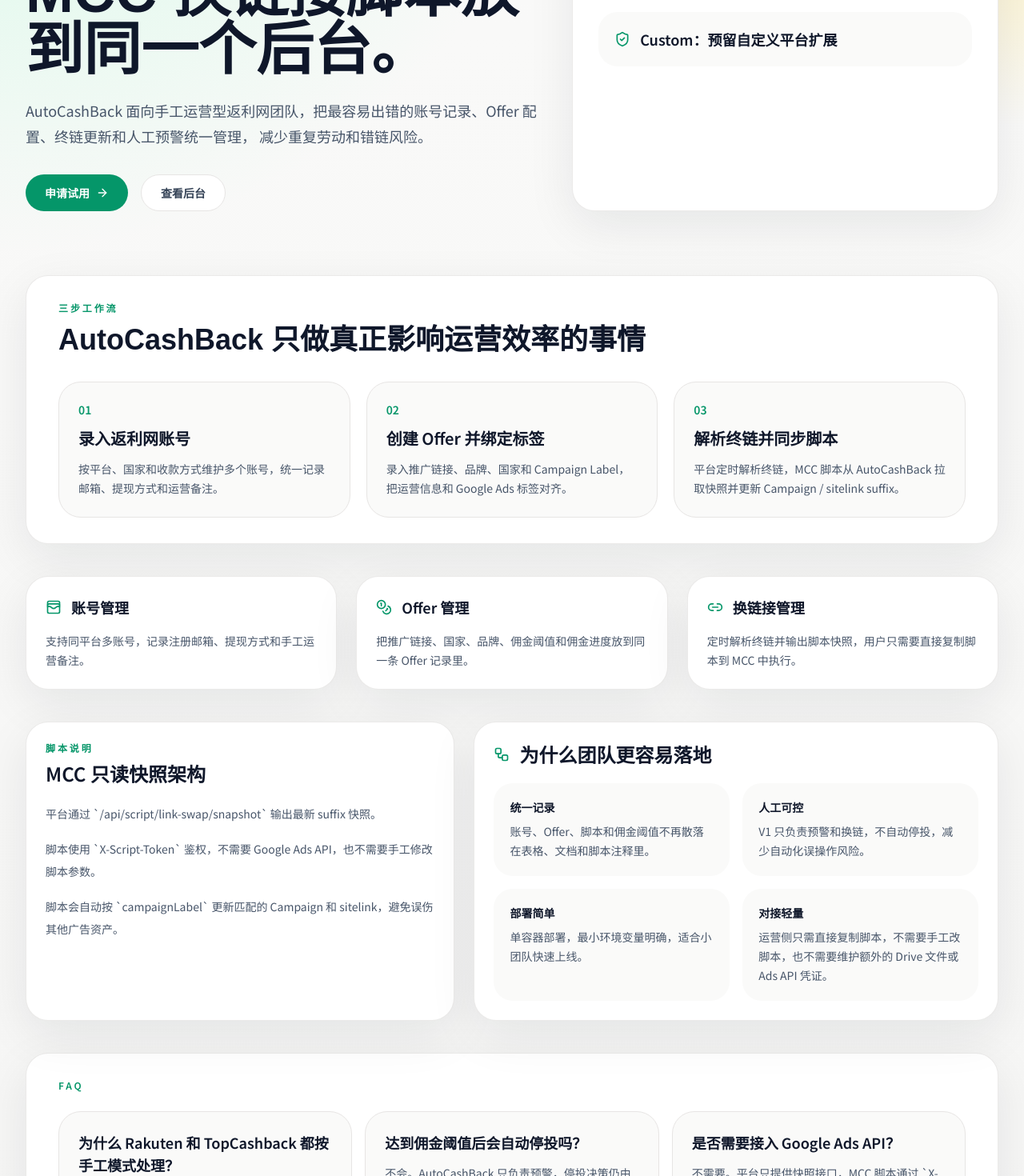
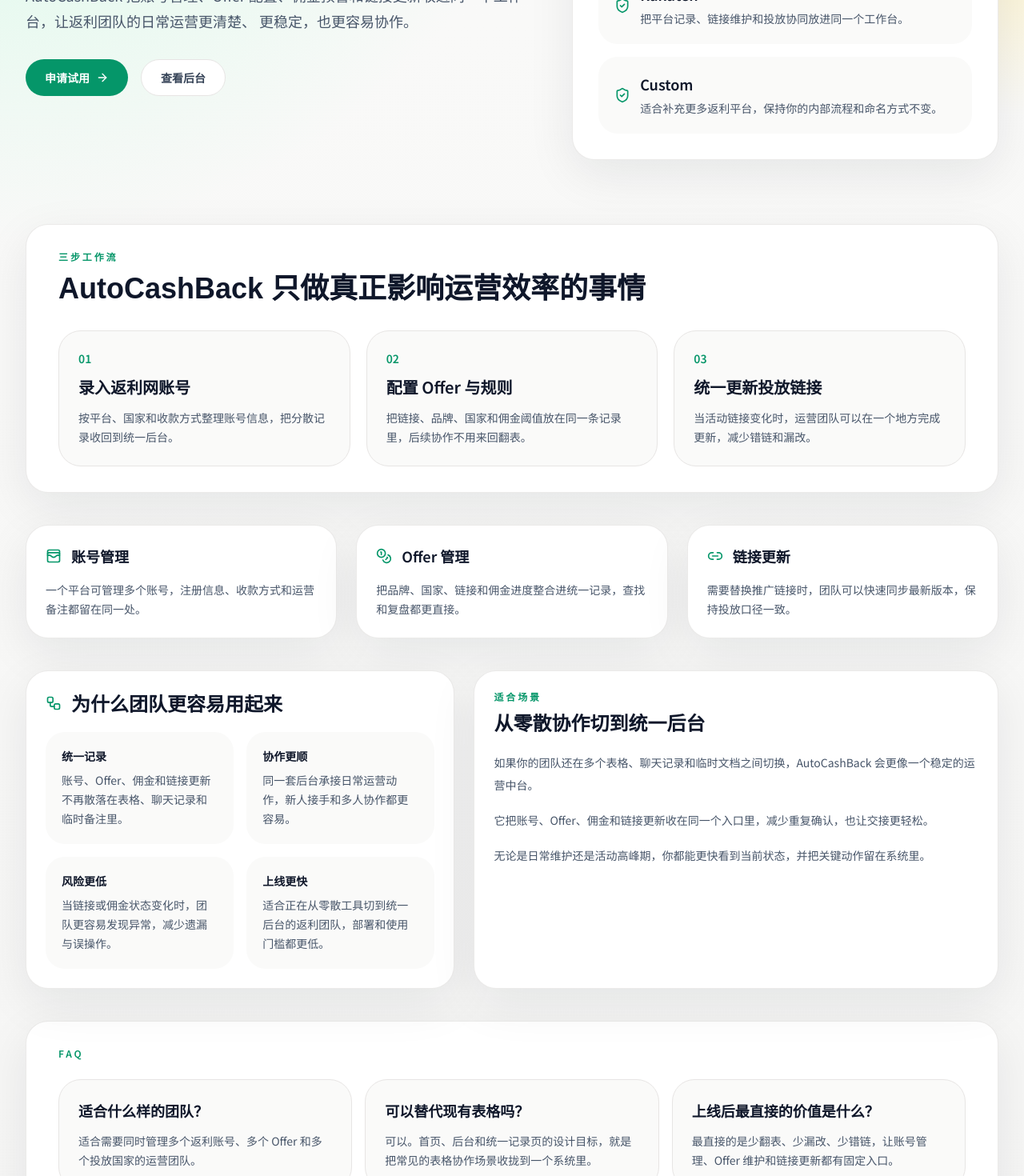
Before and after one commit to xxrenzhe/autocashback, a Next.js app in the folder apps/web/: page / in a window 1280 px wide. Shown: the part 420-1890 px from the top of the page at 80% size. Built offline with nearby package versions, Linux system fonts and the light colour scheme; no server answers.

Commit message:
Refine homepage landing copy

```diff
--- a/apps/web/app/page.tsx
+++ b/apps/web/app/page.tsx
@@ -4,15 +4,15 @@
 const workflowSteps = [
   {
     title: "录入返利网账号",
-    text: "按平台、国家和收款方式维护多个账号，统一记录邮箱、提现方式和运营备注。"
+    text: "按平台、国家和收款方式整理账号信息，把分散记录收回到统一后台。"
   },
   {
-    title: "创建 Offer 并绑定标签",
-    text: "录入推广链接、品牌、国家和 Campaign Label，把运营信息和 Google Ads 标签对齐。"
+    title: "配置 Offer 与规则",
+    text: "把链接、品牌、国家和佣金阈值放在同一条记录里，后续协作不用来回翻表。"
   },
   {
-    title: "解析终链并同步脚本",
-    text: "平台定时解析终链，MCC 脚本从 AutoCashBack 拉取快照并更新 Campaign / sitelink suffix。"
+    title: "统一更新投放链接",
+    text: "当活动链接变化时，运营团队可以在一个地方完成更新，减少错链和漏改。"
   }
 ];
 
@@ -20,32 +20,66 @@
   {
     icon: WalletCards,
     title: "账号管理",
-    text: "支持同平台多账号，记录注册邮箱、提现方式和手工运营备注。"
+    text: "一个平台可管理多个账号，注册信息、收款方式和运营备注都留在同一处。"
   },
   {
     icon: Coins,
     title: "Offer 管理",
-    text: "把推广链接、国家、品牌、佣金阈值和佣金进度放到同一条 Offer 记录里。"
+    text: "把品牌、国家、链接和佣金进度整合进统一记录，查找和复盘都更直接。"
   },
   {
     icon: Link2,
-    title: "换链接管理",
-    text: "定时解析终链并输出脚本快照，用户只需要直接复制脚本到 MCC 中执行。"
+    title: "链接更新",
+    text: "需要替换推广链接时，团队可以快速同步最新版本，保持投放口径一致。"
+  }
+];
+
+const platformCards = [
+  {
+    title: "TopCashback",
+    text: "统一管理账号、Offer 与佣金进度，让日常运营更清晰。"
+  },
+  {
+    title: "Rakuten",
+    text: "把平台记录、链接维护和投放协同放进同一个工作台。"
+  },
+  {
+    title: "Custom",
+    text: "适合补充更多返利平台，保持你的内部流程和命名方式不变。"
+  }
+];
+
+const valueCards = [
+  {
+    title: "统一记录",
+    text: "账号、Offer、佣金和链接更新不再散落在表格、聊天记录和临时备注里。"
+  },
+  {
+    title: "协作更顺",
+    text: "同一套后台承接日常运营动作，新人接手和多人协作都更容易。"
+  },
+  {
+    title: "风险更低",
+    text: "当链接或佣金状态变化时，团队更容易发现异常，减少遗漏与误操作。"
+  },
+  {
+    title: "上线更快",
+    text: "适合正在从零散工具切到统一后台的返利团队，部署和使用门槛都更低。"
   }
 ];
 
 const faqItems = [
   {
-    question: "为什么 Rakuten 和 TopCashback 都按手工模式处理？",
-    answer: "V1 不依赖公开 API，统一按手工录入和人工运营流程设计，避免接入不稳定导致系统不可用。"
+    question: "适合什么样的团队？",
+    answer: "适合需要同时管理多个返利账号、多个 Offer 和多个投放国家的运营团队。"
   },
   {
-    question: "达到佣金阈值后会自动停投吗？",
-    answer: "不会。AutoCashBack 只负责预警，停投决策仍由运营手工确认，避免误伤投放。"
+    question: "可以替代现有表格吗？",
+    answer: "可以。首页、后台和统一记录页的设计目标，就是把常见的表格协作场景收拢到一个系统里。"
   },
   {
-    question: "是否需要接入 Google Ads API？",
-    answer: "不需要。平台只提供快照接口，MCC 脚本通过 `X-Script-Token` 鉴权读取数据并执行更新。"
+    question: "上线后最直接的价值是什么？",
+    answer: "最直接的是少翻表、少漏改、少错链，让账号管理、Offer 维护和链接更新都有固定入口。"
   }
 ];
 
@@ -75,11 +109,11 @@
           <div>
             <p className="eyebrow">Editorial Cashback Ops</p>
             <h2 className="mt-5 max-w-4xl font-display text-5xl font-semibold leading-tight text-slate-900 lg:text-7xl">
-              把返利账号、Offer、佣金预警和 MCC 换链接脚本放到同一个后台。
+              返利运营，一个后台就够了。
             </h2>
             <p className="mt-6 max-w-2xl text-lg leading-8 text-slate-600">
-              AutoCashBack 面向手工运营型返利网团队，把最容易出错的账号记录、Offer 配置、终链更新和人工预警统一管理，
-              减少重复劳动和错链风险。
+              AutoCashBack 把账号管理、Offer 配置、佣金预警和链接更新收进同一个工作台，让返利团队的日常运营更清楚、
+              更稳定，也更容易协作。
             </p>
 
             <div className="mt-8 flex flex-wrap gap-4">
@@ -100,17 +134,16 @@
           </div>
 
           <div className="surface-panel p-8">
-            <p className="eyebrow">平台边界</p>
+            <p className="eyebrow">适用平台</p>
             <div className="mt-6 grid gap-4">
-              {[
-                "TopCashback：手工模式，无公开 API",
-                "Rakuten：手工模式，无公开 API",
-                "Custom：预留自定义平台扩展"
-              ].map((item) => (
-                <div className="rounded-3xl bg-stone-50 p-5" key={item}>
+              {platformCards.map((item) => (
+                <div className="rounded-3xl bg-stone-50 p-5" key={item.title}>
                   <div className="flex items-center gap-3">
                     <ShieldCheck className="h-5 w-5 text-brand-emerald" />
-                    <h3 className="text-lg font-semibold text-slate-900">{item}</h3>
+                    <div>
+                      <h3 className="text-lg font-semibold text-slate-900">{item.title}</h3>
+                      <p className="mt-1 text-sm leading-6 text-slate-600">{item.text}</p>
+                    </div>
                   </div>
                 </div>
               ))}
@@ -153,37 +186,27 @@
 
         <section className="grid gap-6 pb-10 lg:grid-cols-[0.9fr,1.1fr]">
           <div className="surface-panel p-6">
-            <p className="eyebrow">脚本说明</p>
-            <h3 className="mt-2 text-2xl font-semibold text-slate-900">MCC 只读快照架构</h3>
-            <div className="mt-5 space-y-4 text-sm leading-7 text-slate-600">
-              <p>平台通过 `/api/script/link-swap/snapshot` 输出最新 suffix 快照。</p>
-              <p>脚本使用 `X-Script-Token` 鉴权，不需要 Google Ads API，也不需要手工修改脚本参数。</p>
-              <p>脚本会自动按 `campaignLabel` 更新匹配的 Campaign 和 sitelink，避免误伤其他广告资产。</p>
+            <div className="flex items-center gap-3">
+              <Workflow className="h-5 w-5 text-brand-emerald" />
+              <h3 className="text-2xl font-semibold text-slate-900">为什么团队更容易用起来</h3>
+            </div>
+            <div className="mt-5 grid gap-4 sm:grid-cols-2">
+              {valueCards.map((item) => (
+                <div className="rounded-[24px] bg-stone-50 p-5" key={item.title}>
+                  <p className="text-sm font-semibold text-slate-900">{item.title}</p>
+                  <p className="mt-2 text-sm leading-6 text-slate-600">{item.text}</p>
+                </div>
+              ))}
             </div>
           </div>
 
           <div className="surface-panel p-6">
-            <div className="flex items-center gap-3">
-              <Workflow className="h-5 w-5 text-brand-emerald" />
-              <h3 className="text-2xl font-semibold text-slate-900">为什么团队更容易落地</h3>
-            </div>
-            <div className="mt-5 grid gap-4 sm:grid-cols-2">
-              <div className="rounded-[24px] bg-stone-50 p-5">
-                <p className="text-sm font-semibold text-slate-900">统一记录</p>
-                <p className="mt-2 text-sm leading-6 text-slate-600">账号、Offer、脚本和佣金阈值不再散落在表格、文档和脚本注释里。</p>
-              </div>
-              <div className="rounded-[24px] bg-stone-50 p-5">
-                <p className="text-sm font-semibold text-slate-900">人工可控</p>
-                <p className="mt-2 text-sm leading-6 text-slate-600">V1 只负责预警和换链，不自动停投，减少自动化误操作风险。</p>
-              </div>
-              <div className="rounded-[24px] bg-stone-50 p-5">
-                <p className="text-sm font-semibold text-slate-900">部署简单</p>
-                <p className="mt-2 text-sm leading-6 text-slate-600">单容器部署，最小环境变量明确，适合小团队快速上线。</p>
-              </div>
-              <div className="rounded-[24px] bg-stone-50 p-5">
-                <p className="text-sm font-semibold text-slate-900">对接轻量</p>
-                <p className="mt-2 text-sm leading-6 text-slate-600">运营侧只需直接复制脚本，不需要手工改脚本，也不需要维护额外的 Drive 文件或 Ads API 凭证。</p>
-              </div>
+            <p className="eyebrow">适合场景</p>
+            <h3 className="mt-2 text-2xl font-semibold text-slate-900">从零散协作切到统一后台</h3>
+            <div className="mt-5 space-y-4 text-sm leading-7 text-slate-600">
+              <p>如果你的团队还在多个表格、聊天记录和临时文档之间切换，AutoCashBack 会更像一个稳定的运营中台。</p>
+              <p>它把账号、Offer、佣金和链接更新收在同一个入口里，减少重复确认，也让交接更轻松。</p>
+              <p>无论是日常维护还是活动高峰期，你都能更快看到当前状态，并把关键动作留在系统里。</p>
             </div>
           </div>
         </section>
@@ -205,10 +228,10 @@
             <div>
               <p className="eyebrow">Bottom CTA</p>
               <h3 className="mt-2 font-display text-4xl font-semibold text-slate-900">
-                让返利网运营从“脚本+表格”切到统一后台
+                把返利运营从零散协作带回统一后台
               </h3>
               <p className="mt-3 max-w-2xl text-sm leading-7 text-slate-600">
-                AutoCashBack 适合需要稳定管理多账号、多 Offer、多国家投放的返利网团队。
+                AutoCashBack 适合希望把账号、Offer、佣金和链接更新统一管理起来的返利团队。
               </p>
             </div>
             <div className="flex flex-wrap gap-3">
```
